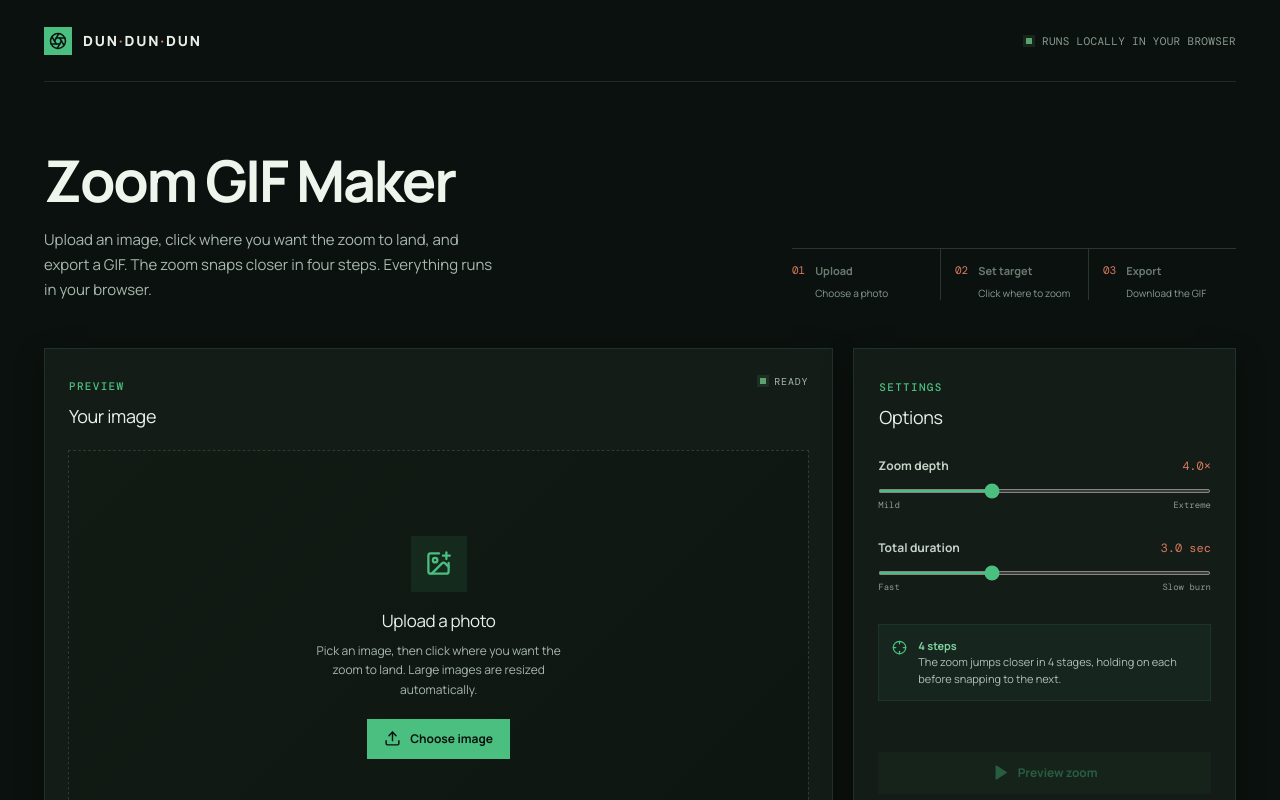
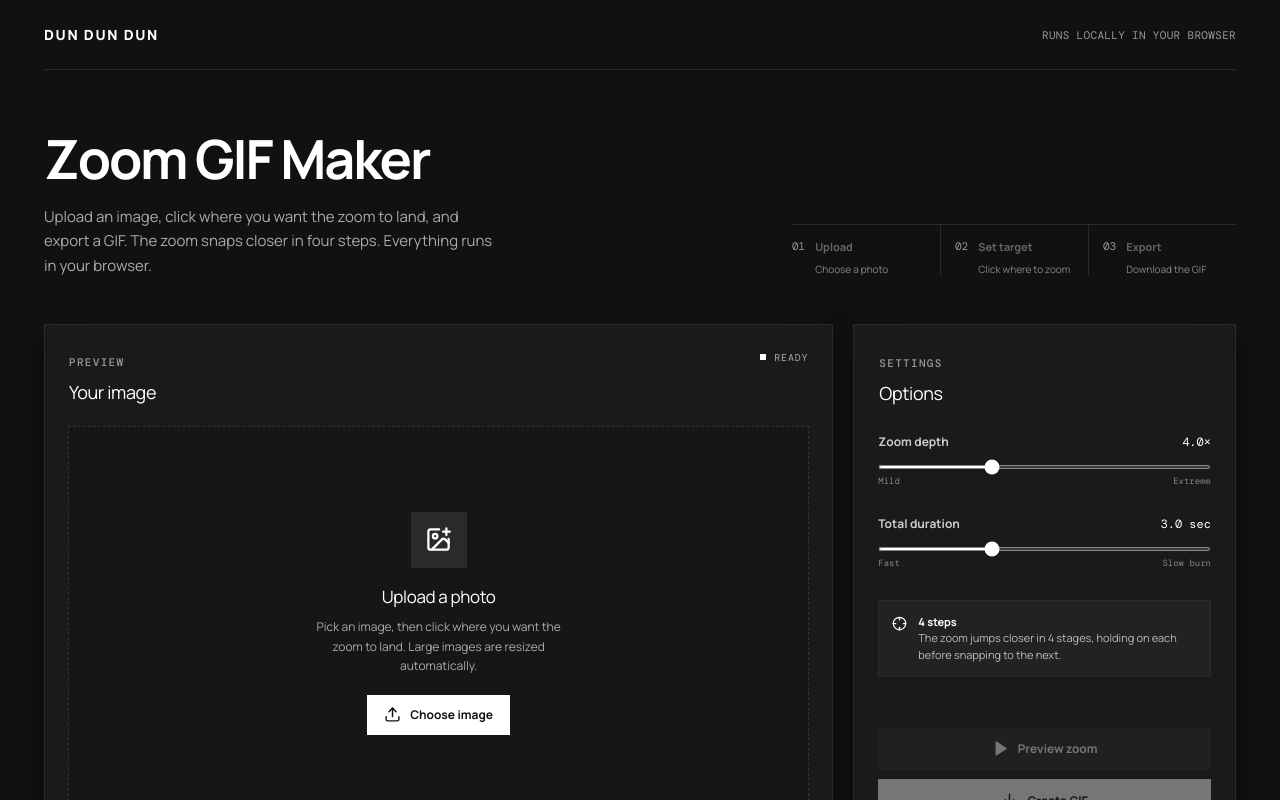
Before and after one commit to sirmews/dun-dun-zoom, a React (Vite) app: page / in a window 1280 px wide. Shown: the top 800 px of the page. Built offline with nearby package versions, Linux system fonts and the light colour scheme.

Commit message:
Update UI to monochrome palette

```diff
--- a/src/App.tsx
+++ b/src/App.tsx
@@ -1,6 +1,5 @@
 import { ChangeEvent, PointerEvent, useEffect, useRef, useState } from 'react';
 import {
-  Aperture,
   ArrowDownToLine,
   Crosshair,
   ImagePlus,
@@ -233,11 +232,8 @@ function App() {
   return (
     <main className="app-shell">
       <header className="topbar">
-        <div className="brand">
-          <span className="brand-mark"><Aperture size={18} /></span>
-          <span>DUN<span className="brand-dot">·</span>DUN<span className="brand-dot">·</span>DUN</span>
-        </div>
-        <div className="topbar-meta"><span className="status-dot" />Runs locally in your browser</div>
+        <div className="brand">DUN DUN DUN</div>
+        <div className="topbar-meta">Runs locally in your browser</div>
       </header>
 
       <section className="intro">
--- a/src/index.css
+++ b/src/index.css
@@ -3,80 +3,81 @@
 @tailwind components;
 @tailwind utilities;
 
-:root { font-family: 'Manrope', sans-serif; color: #d8e4dc; background: #0b110e; font-synthesis: none; }
+:root { font-family: 'Manrope', sans-serif; color: #d4d4d4; background: #111; font-synthesis: none; }
 * { box-sizing: border-box; }
-body { margin: 0; min-width: 320px; background: #0b110e; }
+body { margin: 0; min-width: 320px; background: #111; }
 button, input { font: inherit; }
 button { cursor: pointer; }
 button:disabled { cursor: not-allowed; opacity: .4; }
 .app-shell { max-width: 1360px; min-height: 100vh; margin: 0 auto; padding: 0 44px 30px; }
-.topbar { height: 82px; display:flex; align-items:center; justify-content:space-between; border-bottom: 1px solid #1e2a23; }
-.brand { display:flex; align-items:center; gap: 11px; font-size: 14px; font-weight: 800; letter-spacing: .13em; color:#e8f0ea; }
-.brand-mark { width:28px; height:28px; display:grid; place-items:center; color:#0b110e; background:#4abf80; }
-.brand-dot { color:#d97a5e; }
-.topbar-meta, .footer { display:flex; align-items:center; gap: 10px; color:#8a9c92; font: 11px 'DM Mono', monospace; text-transform:uppercase; letter-spacing:.03em; }
-.status-dot, .live-dot { width:6px; height:6px; display:inline-block; background:#5ca16e; box-shadow: 0 0 0 3px rgba(92,161,110,.14); }
-.intro { display:flex; justify-content:space-between; align-items:flex-end; padding: 68px 0 45px; gap:40px; }
-h1 { margin:0; color:#eef5ec; font-size: clamp(34px, 4.5vw, 58px); line-height:1.05; letter-spacing:-.04em; font-weight:700; }
-.intro-copy { max-width: 460px; margin: 18px 0 0; color:#a8b8ae; line-height:1.65; font-size:15px; }
+.topbar { height: 70px; display:flex; align-items:center; justify-content:space-between; border-bottom: 1px solid #2a2a2a; }
+.brand { font-size: 14px; font-weight: 800; letter-spacing: .12em; color: #fff; }
+.topbar-meta, .footer { display:flex; align-items:center; gap: 10px; color: #999; font: 11px 'DM Mono', monospace; text-transform:uppercase; letter-spacing:.03em; }
+.intro { display:flex; justify-content:space-between; align-items:flex-end; padding: 60px 0 45px; gap:40px; }
+h1 { margin:0; color: #fff; font-size: clamp(32px, 4.5vw, 54px); line-height:1.05; letter-spacing:-.04em; font-weight:700; }
+.intro-copy { max-width: 460px; margin: 18px 0 0; color: #aaa; line-height:1.65; font-size:15px; }
 .step-list { display:grid; grid-template-columns: repeat(3, 148px); gap:0; padding-bottom:3px; }
-.step { border-top:1px solid #283831; padding: 14px 8px 0 0; display:flex; gap:10px; color:#6a7a70; }
-.step + .step { padding-left:14px; border-left:1px solid #283831; }
-.step.active { color:#7fd0a0; border-top-color:#4abf80; }
-.step span { font: 11px 'DM Mono', monospace; color:#d97a5e; }
+.step { border-top:1px solid #2a2a2a; padding: 14px 8px 0 0; display:flex; gap:10px; color:#666; }
+.step + .step { padding-left:14px; border-left:1px solid #2a2a2a; }
+.step.active { color:#fff; border-top-color:#fff; }
+.step span { font: 11px 'DM Mono', monospace; color: #999; }
+.step.active span { color: #fff; }
 .step strong, .step small { display:block; }
 .step strong { font-size:11px; font-weight:700; white-space:nowrap; }
-.step small { font-size:10px; margin-top:7px; color:#8a9c92; line-height:1.3; }
-.section-label { color:#4abf80; text-transform:uppercase; font: 500 11px 'DM Mono', monospace; letter-spacing:.12em; }
+.step small { font-size:10px; margin-top:7px; color:#888; line-height:1.3; }
+.step.active small { color:#bbb; }
+.section-label { color: #999; text-transform:uppercase; font: 500 11px 'DM Mono', monospace; letter-spacing:.12em; }
 .workspace { display:grid; grid-template-columns:minmax(0, 1.65fr) minmax(320px, .8fr); gap:20px; align-items:stretch; }
-.panel { background:#131c16; border:1px solid #22302a; box-shadow:0 10px 28px rgba(0,0,0,.3); }
+.panel { background:#1a1a1a; border:1px solid #2a2a2a; box-shadow:0 10px 28px rgba(0,0,0,.3); }
 .preview-panel { padding:23px; display:flex; flex-direction:column; min-height: 550px; }
 .panel-heading { display:flex; justify-content:space-between; align-items:flex-start; padding: 0 1px 20px; }
 .panel-heading.compact { padding-bottom:26px; }
-.panel-heading h2 { margin:7px 0 0; font-size:18px; letter-spacing:-.02em; color:#e8f0ea; }
-.preview-badge { display:flex; align-items:center; gap:8px; color:#a8b8ae; font:10px 'DM Mono', monospace; text-transform:uppercase; letter-spacing:.08em; padding-top:3px; }
-.canvas-wrap { position:relative; flex:1; min-height:390px; overflow:hidden; background:#080d0a; display:flex; align-items:center; justify-content:center; cursor:crosshair; }
-.canvas-wrap.empty { border:1px dashed #2a3b32; background:linear-gradient(135deg,#121a14,#0e1611); cursor:default; }
+.panel-heading h2 { margin:7px 0 0; font-size:18px; letter-spacing:-.02em; color: #fff; }
+.preview-badge { display:flex; align-items:center; gap:8px; color: #aaa; font:10px 'DM Mono', monospace; text-transform:uppercase; letter-spacing:.08em; padding-top:3px; }
+.preview-badge .live-dot { width:6px; height:6px; display:inline-block; background: #fff; }
+.canvas-wrap { position:relative; flex:1; min-height:390px; overflow:hidden; background:#0a0a0a; display:flex; align-items:center; justify-content:center; cursor:crosshair; }
+.canvas-wrap.empty { border:1px dashed #333; background:#161616; cursor:default; }
 .canvas-wrap.has-target { cursor:default; }
 .preview-canvas { display:block; max-width:100%; max-height:100%; width:auto; height:auto; object-fit:contain; }
-.empty-state { text-align:center; max-width:260px; color:#a8b8ae; }
-.empty-icon { width:56px; height:56px; display:grid; place-items:center; margin:0 auto 16px; color:#4abf80; background:rgba(74,191,128,.1); }
-.empty-state h3 { margin:0; color:#e8f0ea; font-size:17px; letter-spacing:-.02em; }
+.empty-state { text-align:center; max-width:260px; color: #aaa; }
+.empty-icon { width:56px; height:56px; display:grid; place-items:center; margin:0 auto 16px; color:#fff; background:#2a2a2a; }
+.empty-state h3 { margin:0; color: #fff; font-size:17px; letter-spacing:-.02em; }
 .empty-state p { margin:8px 0 20px; font-size:12px; line-height:1.6; }
-.primary-button, .export-button, .play-button { display:inline-flex; align-items:center; justify-content:center; gap:9px; border:0; font-weight:700; transition:background .15s, color .15s; }
-.primary-button { padding:11px 17px; color:#0b110e; background:#4abf80; font-size:12px; }
-.primary-button:hover, .export-button:hover { background:#5ccf90; }
-.play-button:hover { background:rgba(74,191,128,.22); }
-.target-marker { position:absolute; transform:translate(-50%,-50%); color:#d97a5e; pointer-events:none; animation:target-pop .3s ease-out; z-index:2; }
-.target-marker svg { filter:drop-shadow(0 1px 4px rgba(0,0,0,.7)); }
-.target-pulse { position:absolute; left:50%; top:50%; width:48px; height:48px; transform:translate(-50%,-50%); border:2px solid #d97a5e; opacity:.6; animation:target-pulse 1.4s ease-out infinite; }
+.primary-button, .export-button { display:inline-flex; align-items:center; justify-content:center; gap:9px; border:0; font-weight:700; transition:background .15s; }
+.primary-button { padding:11px 17px; color:#111; background:#fff; font-size:12px; }
+.primary-button:hover, .export-button:hover { background:#ddd; }
+.play-button { display:inline-flex; align-items:center; justify-content:center; gap:9px; border:0; font-weight:700; transition:background .15s; }
+.target-marker { position:absolute; transform:translate(-50%,-50%); color:#fff; pointer-events:none; animation:target-pop .3s ease-out; z-index:2; }
+.target-marker svg { filter:drop-shadow(0 1px 4px rgba(0,0,0,.8)); }
+.target-pulse { position:absolute; left:50%; top:50%; width:48px; height:48px; transform:translate(-50%,-50%); border:2px solid #fff; opacity:.6; animation:target-pulse 1.4s ease-out infinite; }
 @keyframes target-pulse { 0% { transform:translate(-50%,-50%) scale(.7); opacity:.7; } 100% { transform:translate(-50%,-50%) scale(2.2); opacity:0; } }
 @keyframes target-pop { from { transform:translate(-50%,-50%) scale(0); opacity:0; } to { transform:translate(-50%,-50%) scale(1); opacity:1; } }
-.canvas-hint { position:absolute; left:14px; bottom:13px; padding:6px 9px; color:#eef5ec; background:rgba(18,26,21,.85); font:10px 'DM Mono',monospace; pointer-events:none; }
-.preview-footer { display:flex; justify-content:space-between; align-items:center; padding:16px 1px 0; color:#8a9c92; font:10px 'DM Mono',monospace; overflow:hidden; }
+.canvas-hint { position:absolute; left:14px; bottom:13px; padding:6px 9px; color:#fff; background:rgba(20,20,20,.85); font:10px 'DM Mono',monospace; pointer-events:none; }
+.preview-footer { display:flex; justify-content:space-between; align-items:center; padding:16px 1px 0; color:#888; font:10px 'DM Mono',monospace; overflow:hidden; }
 .preview-footer span { overflow:hidden; text-overflow:ellipsis; white-space:nowrap; }
-.text-button { border:0; background:transparent; color:#4abf80; font:10px 'DM Mono',monospace; display:flex; align-items:center; gap:5px; white-space:nowrap; }
-.text-button:hover { color:#5ccf90; }
+.text-button { border:0; background:transparent; color:#fff; font:10px 'DM Mono',monospace; display:flex; align-items:center; gap:5px; white-space:nowrap; }
+.text-button:hover { color:#ddd; }
 .controls-panel { padding:24px; display:flex; flex-direction:column; }
 .control-stack { display:grid; gap:28px; }
 .control { display:block; }
-.control-title { display:flex; justify-content:space-between; align-items:center; color:#c4d2c8; font-size:12px; font-weight:700; }
-.control-title output { color:#d97a5e; font:12px 'DM Mono',monospace; }
-input[type=range] { width:100%; margin:14px 0 5px; accent-color:#4abf80; height:4px; }
-.range-labels { display:flex; justify-content:space-between; color:#8a9c92; font:9px 'DM Mono',monospace; }
-.control-note { display:flex; gap:11px; margin-top:31px; padding:13px; background:rgba(74,191,128,.06); color:#b0c0b6; font-size:11px; line-height:1.5; border:1px solid rgba(74,191,128,.1); }
+.control-title { display:flex; justify-content:space-between; align-items:center; color:#ccc; font-size:12px; font-weight:700; }
+.control-title output { color:#fff; font:12px 'DM Mono',monospace; }
+input[type=range] { width:100%; margin:14px 0 5px; accent-color:#fff; height:4px; }
+.range-labels { display:flex; justify-content:space-between; color:#888; font:9px 'DM Mono',monospace; }
+.control-note { display:flex; gap:11px; margin-top:31px; padding:13px; background:#222; color:#bbb; font-size:11px; line-height:1.5; border:1px solid #2a2a2a; }
 .control-note p { margin:0; }
-.control-note strong { color:#7fd0a0; font-weight:700; }
-.note-icon { color:#4abf80; padding-top:2px; }
+.control-note strong { color:#fff; font-weight:700; }
+.note-icon { color:#fff; padding-top:2px; }
 .action-stack { margin-top:auto; padding-top:30px; display:grid; gap:9px; }
-.play-button { width:100%; padding:12px; color:#4abf80; background:rgba(74,191,128,.12); font-size:12px; }
-.export-button { width:100%; padding:13px; color:#0b110e; background:#4abf80; font-size:12px; }
-.reset-button { margin-top:4px; background:transparent; border:0; color:#8a9c92; font:10px 'DM Mono',monospace; display:flex; align-items:center; justify-content:center; gap:6px; }
-.reset-button:hover { color:#c4d2c8; }
-.download-link { display:flex; justify-content:center; align-items:center; gap:7px; color:#4abf80; font:11px 'DM Mono',monospace; text-decoration:none; padding:4px; }
-.download-link:hover { color:#5ccf90; }
-.error-message { color:#e06a5e; font-size:11px; margin:13px 0 0; text-align:center; }
+.play-button { width:100%; padding:12px; color:#fff; background:#2a2a2a; font-size:12px; }
+.play-button:hover { background:#383838; }
+.export-button { width:100%; padding:13px; color:#111; background:#fff; font-size:12px; }
+.reset-button { margin-top:4px; background:transparent; border:0; color:#888; font:10px 'DM Mono',monospace; display:flex; align-items:center; justify-content:center; gap:6px; }
+.reset-button:hover { color:#ccc; }
+.download-link { display:flex; justify-content:center; align-items:center; gap:7px; color:#fff; font:11px 'DM Mono',monospace; text-decoration:none; padding:4px; }
+.download-link:hover { color:#ddd; }
+.error-message { color:#e0605a; font-size:11px; margin:13px 0 0; text-align:center; }
 .spin { animation:spin 1s linear infinite; } @keyframes spin { to { transform:rotate(360deg); } }
 .footer { justify-content:space-between; padding-top:28px; font-size:9px; }
 @media (max-width: 900px) { .app-shell { padding:0 22px 24px; }.intro { padding:48px 0 32px; flex-direction:column; align-items:flex-start; }.step-list { width:100%; grid-template-columns:repeat(3,1fr); }.workspace { grid-template-columns:1fr; }.preview-panel { min-height:500px; }.controls-panel { gap:10px; }.action-stack { margin-top:20px; } }
-@media (max-width: 560px) { .topbar { height:68px; }.topbar-meta { font-size:0; }.intro { padding-top:36px; } .step-list { grid-template-columns:1fr; gap:10px; margin-top:26px; }.step, .step + .step { border-left:0; border-top:0; border-bottom:1px solid #283831; padding:8px 0 10px; }.step small { display:inline; margin-left:8px; }.preview-panel { padding:14px; min-height:430px; }.canvas-wrap { min-height:300px; }.controls-panel { padding:20px; }.footer { flex-direction:column; align-items:flex-start; gap:8px; } }
+@media (max-width: 560px) { .topbar { height:62px; }.intro { padding-top:36px; } .step-list { grid-template-columns:1fr; gap:10px; margin-top:26px; }.step, .step + .step { border-left:0; border-top:0; border-bottom:1px solid #2a2a2a; padding:8px 0 10px; }.step small { display:inline; margin-left:8px; }.preview-panel { padding:14px; min-height:430px; }.canvas-wrap { min-height:300px; }.controls-panel { padding:20px; }.footer { flex-direction:column; align-items:flex-start; gap:8px; } }
```
